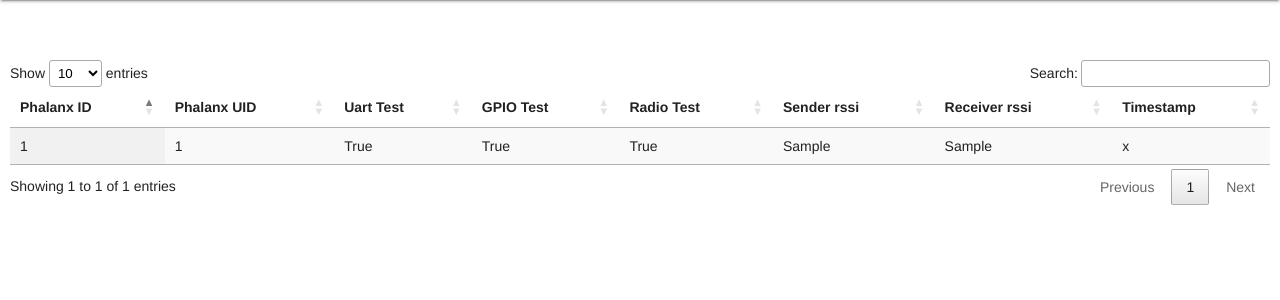
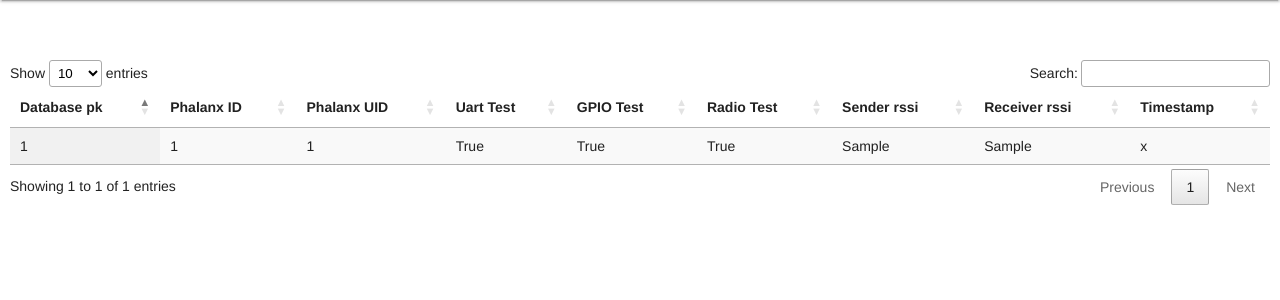
Before and after one commit to edgar501/PhalanxIDService, a Django app: a page that uses WebService/templates/phalanx_table.html in a window 1280 px wide. Shown: the part 64-364 px from the top of the page. Run offline with Django 3.2, Linux system fonts and the light colour scheme; tables that the repository leaves empty hold one stand-in row (values such as "Sample post"); lists and menus that the app fills with data are empty; some libraries are stand-ins or nearby versions.

Commit message:
Added pk column to data table. Fixed id generation bug, it was generating decimal numbers instead oh hex.

```diff
--- a/WebService/templates/phalanx_table.html
+++ b/WebService/templates/phalanx_table.html
@@ -27,6 +27,12 @@
         </div>
     </header>
 
+<style>
+    #example th:nth-child(1){
+    width: 5%;
+}
+</style>
+
 
 
     <div>
@@ -34,6 +40,7 @@
             <table id="example" class="display" cellspacing="0" width="100%">
                 <thead class="mdl-data-table__cell--non-numeric">
                 <tr>
+                    <th class="text-left">Database pk</th>
                     <th class="text-left">Phalanx ID</th>
                     <th class="text-left">Phalanx UID</th>
                     <th class="text-left">Uart Test</th>
@@ -47,6 +54,7 @@
                 <tbody>
                 {% for phalanx_object in phalanx_info %}
                     <tr class="mdl-data-table__cell--non-numeric">
+                        <td> {{ phalanx_object.pk }} </td>
                         <td> {{ phalanx_object.phalanx_id }} </td>
                         <td> {{ phalanx_object.phalanx_uid }} </td>
                         <td> {{ phalanx_object.uart_test }} </td>
--- a/WebService/views.py
+++ b/WebService/views.py
@@ -264,13 +264,17 @@
             for number in numbers:
                 list_id.append(number.phalanx_id)
 
+            list_id.append("00010000")
+
             logger.debug("Generating ID, List of numbers {}".format(list_id))
             last_id = int(max(list_id), 16)
             logger.debug("Generating ID, Last id {}".format(last_id))
             phalanx_id = last_id + 1
-            phalanx_id = "{0:#0{1}}".format(phalanx_id, 8)
-            phalanx_id.zfill(8)
+            phalanx_id = format(phalanx_id, 'x')
+            # phalanx_id = "{0:#0{1}}".format(int(phalanx_id, 16), 8)
+            # phalanx_id.zfill(8)
+
         else:
             phalanx_id = "{0:#0{1}}".format(1, 8)
             logger.debug("Phalanx ID {} generated".format(phalanx_id))
-        return phalanx_id
+        return phalanx_id.zfill(8)
```
